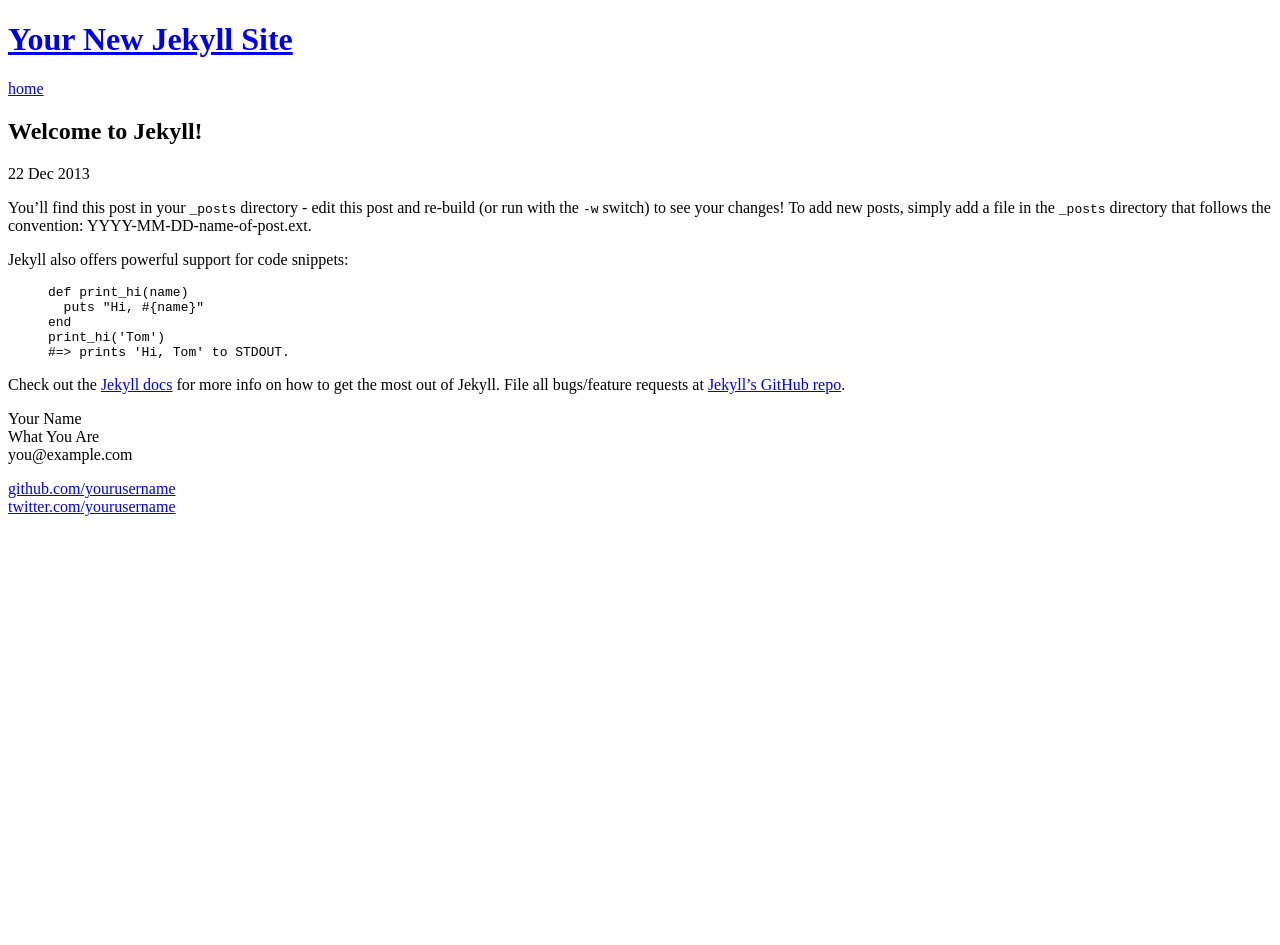
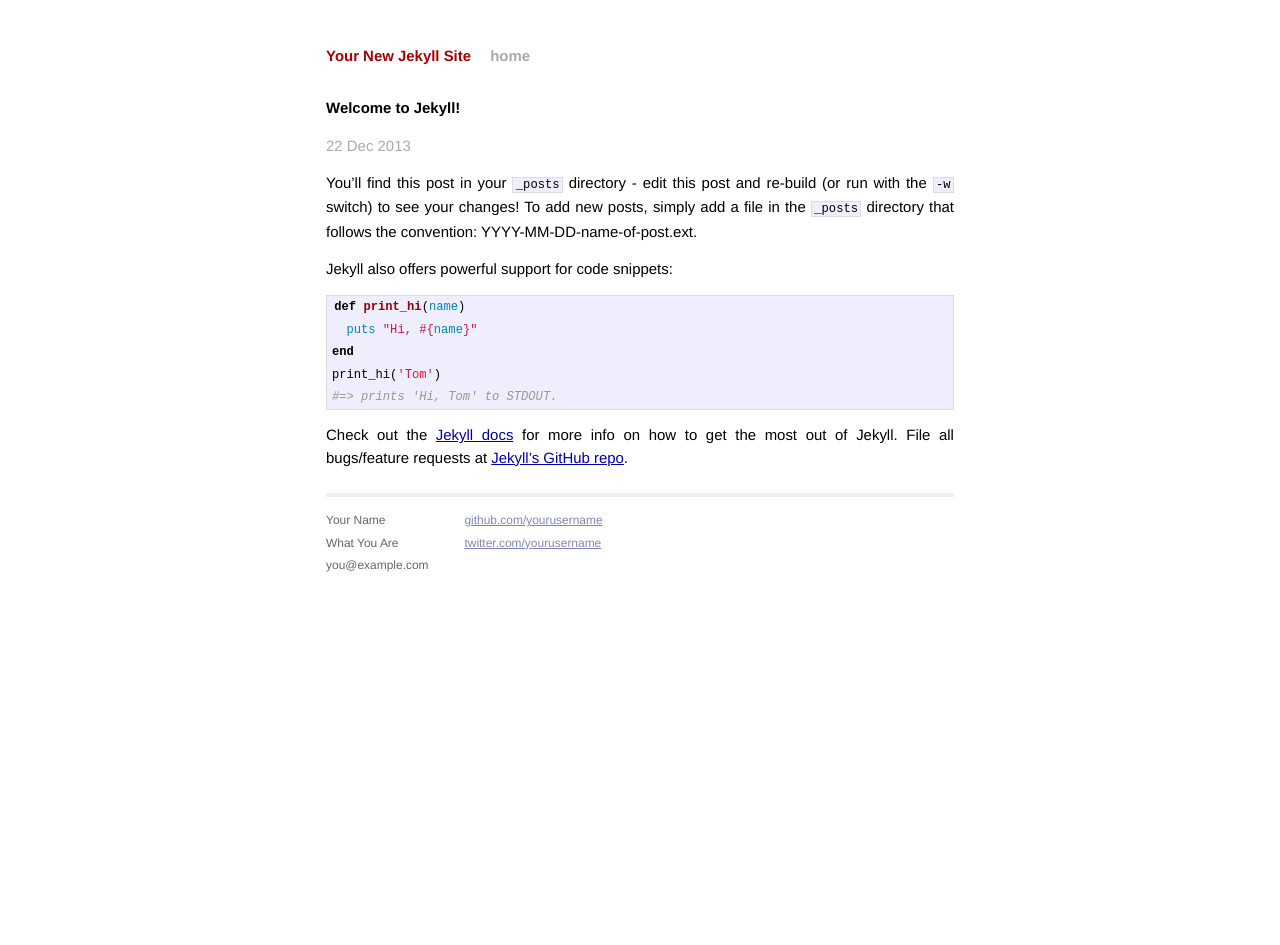
Before and after one commit to codingrhythm/codingrhythm.github.io, a Jekyll site: the page built from blog/_posts/2013-12-22-welcome-to-jekyll.markdown, in a window 1280 px wide. Built offline with Jekyll 4.4.1, drawn with Linux system fonts in a browser that asks for light colours; Markdown is read by kramdown in place of the engine named in the settings; before the commit the page ends 900 px from its top, so only the background shows below that.

Commit message:
Fixed bug

```diff
--- a/blog/_config.yml
+++ b/blog/_config.yml
@@ -1,3 +1,4 @@
 name: Your New Jekyll Site
 markdown: redcarpet
 pygments: true
+baseurl: /blog
--- a/blog/_layouts/default.html
+++ b/blog/_layouts/default.html
@@ -7,10 +7,10 @@
         <meta name="viewport" content="width=device-width">
 
         <!-- syntax highlighting CSS -->
-        <link rel="stylesheet" href="/blog/css/syntax.css">
+        <link rel="stylesheet" href="/css/syntax.css">
 
         <!-- Custom CSS -->
-        <link rel="stylesheet" href="/blog/css/main.css">
+        <link rel="stylesheet" href="/css/main.css">
 
     </head>
     <body>
```
